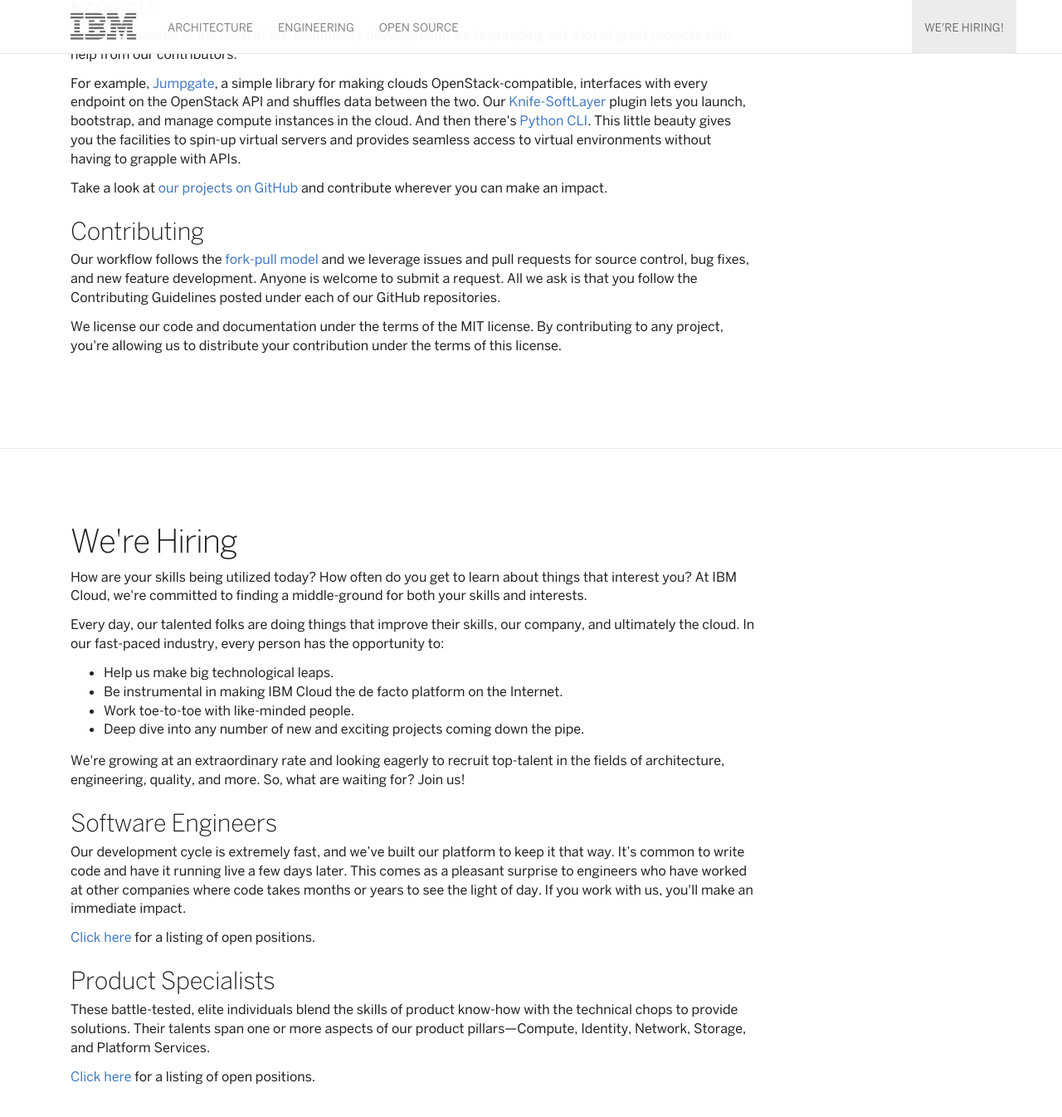
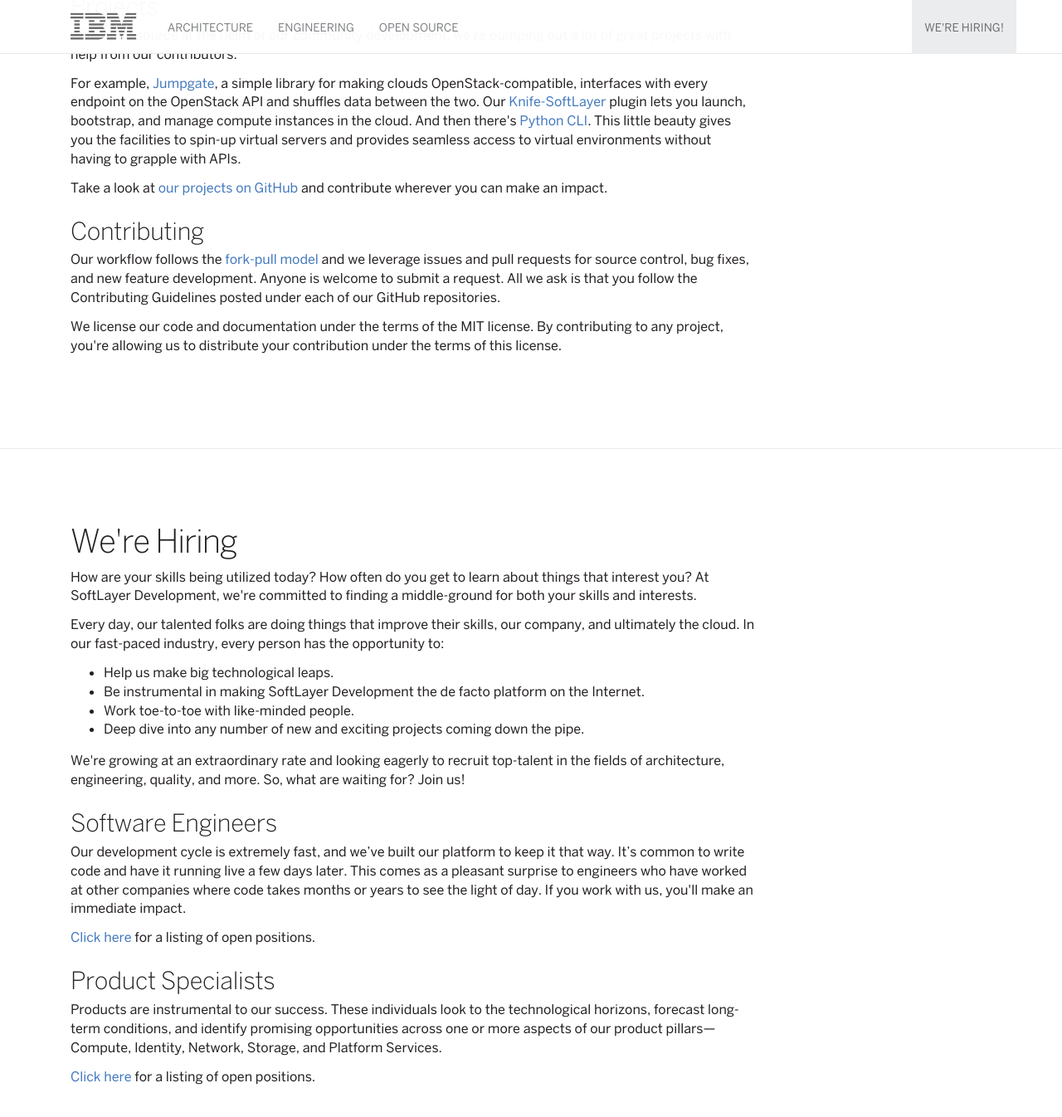
Before and after one commit to caleorourke/blue, a Jekyll site: the page built from index.html, in a window 1280 px wide and 1400 px high, scrolled down 2978 px. Shown: the top 1346 px of the window at 83% size. Built offline with Jekyll 4.4.1, drawn with Linux system fonts in a browser that asks for light colours; some of the changed lines change nothing that is shown.

Commit message:
update blurb for Product Specialists

```diff
--- a/_includes/partials/jobs.html
+++ b/_includes/partials/jobs.html
@@ -5,13 +5,13 @@
 
       <h1>We're Hiring</h1>
 
-        <p>How are your skills being utilized today? How often do you get to learn about things that interest you? At {{site.div.official}}, we're committed to finding a middle-ground for both your skills and interests.</p>
+        <p>How are your skills being utilized today? How often do you get to learn about things that interest you? At {{site.div.group}}, we're committed to finding a middle-ground for both your skills and interests.</p>
 
         <p>Every day, our talented folks are doing things that improve their skills, our company, and ultimately the cloud. In our fast-paced industry, every person has the opportunity to:</p>
 
           <ul>
             <li>Help us make big technological leaps.</li>
-            <li>Be instrumental in making {{site.div.official}} the de facto platform on the Internet.</li>
+            <li>Be instrumental in making {{site.div.group}} the de facto platform on the Internet.</li>
             <li>Work toe-to-toe with like-minded people.</li>
             <li>Deep dive into any number of new and exciting projects coming down the pipe.</li>
           </ul>
@@ -34,7 +34,7 @@
 
       <h3>Product Specialists</h3>
 
-        <p>These battle-tested, elite individuals blend the skills of product know-how with the technical chops to provide solutions. Their talents span one or more aspects of our product pillars&mdash;Compute, Identity, Network, Storage, and Platform Services.</p>
+        <p>Products are instrumental to our success. These individuals look to the technological horizons, forecast long-term conditions, and identify promising opportunities across one or more aspects of our product pillars&mdash;Compute, Identity, Network, Storage, and Platform Services.</p>
 
         <p><a href="https://jobs3.netmedia1.com/cp/faces/search_results?adv=true&keywords=product+softlayer&continent_id=3&country_id=50&city_id=11983&category_ext_id=120&master_bu_id=126&anylocation=0" target="_blank">Click here</a> for a listing of open positions.</p>
 
```
